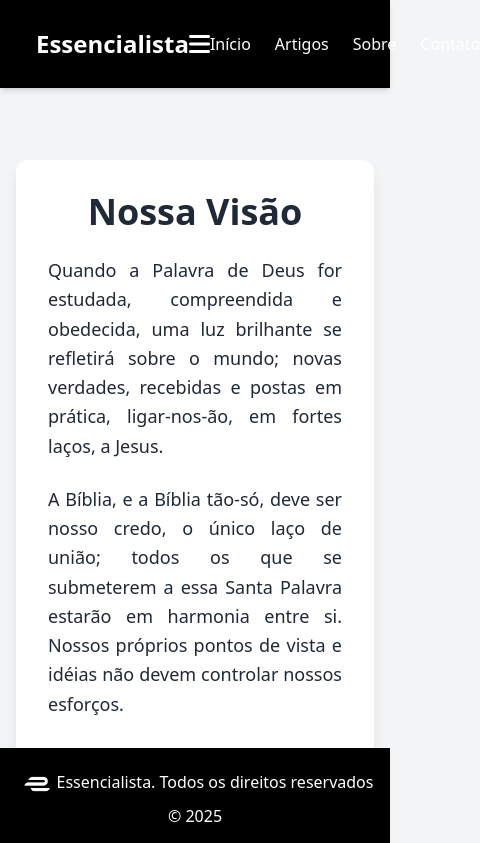
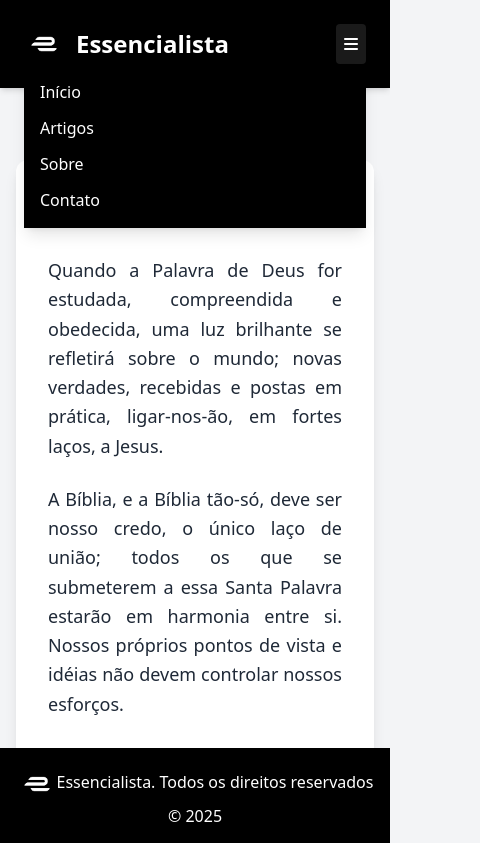
Before and after one commit to lbseven7/essencialista, a website: page about.html in a window 390 px wide. Both pictures are taken after a click on the button "Abrir menu". Shown: the top 843 px of the page, 480 px wide, since content can reach past the window. Drawn offline with nearby package versions, Linux system fonts and the light colour scheme.

Commit message:
chore:ajustes no menu hamburguer

```diff
--- a/about.html
+++ b/about.html
@@ -18,43 +18,55 @@
 
     <!-- Header -->
     <header class="bg-black text-white p-6 shadow-md">
-        <div class="container mx-auto flex justify-between items-center">
-            <!-- Logo -->
+        <div class="container mx-auto flex justify-between items-center relative">
             <div class="flex items-center space-x-3">
-                <a href="./home.html">
-                    <img src="./images/sem-bg-black.png" alt="Essencialista Logo" class="h-10">
+                <a href="home.html">
+                    <img src="images/sem-bg-black.png" alt="Essencialista Logo" class="h-10">
                 </a>
-                <h1 class="text-2xl font-bold">Essencialista</h1>
+                <a href="home.html">
+                    <h1 class="text-2xl font-bold">Essencialista</h1>
+                </a>
             </div>
 
             <!-- Mobile menu button -->
             <div class="md:hidden">
-                <button id="mobile-menu-button" class="text-white focus:outline-none">
-                    <i class="fas fa-bars text-2xl"></i>
+                <button id="mobileMenuBtn" class="md:hidden p-2 rounded bg-white/10 hover:bg-white/20"
+                        aria-label="Abrir menu" aria-expanded="false">
+                    <i class="fas fa-bars"></i>
                 </button>
             </div>
 
             <!-- Navigation -->
-            <nav id="main-nav" class="hidden md:block">
-                <ul class="flex space-x-6">
-                    <li><a href="./home.html" class="hover:text-orange-500">Início</a></li>
-                    <li><a href="./home.html#articles-section" class="hover:text-orange-500">Artigos</a></li>
-                    <li><a href="./about.html" class="hover:text-orange-500">Sobre</a></li>
-                    <li><a href="./contact.html" class="hover:text-orange-500">Contato</a></li>
+            <nav id="main-nav"
+                 class="hidden md:block absolute left-0 right-0 top-full w-full z-50 bg-black text-white p-4 shadow-lg max-h-[60vh] overflow-y-auto
+                        md:static md:bg-transparent md:p-0 md:shadow-none md:max-h-none md:overflow-visible">
+                <ul class="flex flex-col space-y-3 md:flex md:flex-row md:space-y-0 md:space-x-6">
+                    <li><a href="home.html" class="hover:text-orange-500">Início</a></li>
+                    <li><a href="home.html#articles-section" class="hover:text-orange-500">Artigos</a></li>
+                    <li><a href="about.html" class="hover:text-orange-500">Sobre</a></li>
+                    <li><a href="contact.html" class="hover:text-orange-500">Contato</a></li>
                 </ul>
             </nav>
         </div>
     </header>
 
     <script>
-        document.addEventListener('DOMContentLoaded', function() {
-            const mobileMenuButton = document.getElementById('mobile-menu-button');
-            const mainNav = document.getElementById('main-nav');
-
-            mobileMenuButton.addEventListener('click', function() {
-                mainNav.classList.toggle('hidden');
+        (function () {
+            const btn = document.getElementById('mobileMenuBtn');
+            const nav = document.getElementById('main-nav');
+            btn?.addEventListener('click', () => {
+                const isHidden = nav.classList.contains('hidden');
+                if (isHidden) {
+                    nav.classList.remove('hidden');
+                    nav.classList.add('block');
+                    btn.setAttribute('aria-expanded', 'true');
+                } else {
+                    nav.classList.add('hidden');
+                    nav.classList.remove('block');
+                    btn.setAttribute('aria-expanded', 'false');
+                }
             });
-        });
+        })();
     </script>
 
     <!-- Main Content -->
--- a/convert.js
+++ b/convert.js
@@ -60,8 +60,9 @@ const htmlTemplate = (data, content) => `
                 <i class="fas fa-bars"></i>
             </button>
 
-            <nav id="main-nav" class="hidden md:block absolute left-0 right-0 top-full w-full z-50 bg-black text-white p-4 shadow-lg
-                        md:static md:bg-transparent md:p-0 md:shadow-none">
+            <nav id="main-nav"
+                 class="hidden md:block absolute left-0 right-0 top-full w-full z-50 bg-black text-white p-4 shadow-lg max-h-[60vh] overflow-y-auto
+                        md:static md:bg-transparent md:p-0 md:shadow-none md:max-h-none md:overflow-visible">
                 <ul class="flex flex-col space-y-3 md:flex md:flex-row md:space-y-0 md:space-x-6">
                     <li><a href="../home.html" class="hover:text-orange-500">Início</a></li>
                     <li><a href="../home.html#articles-section" class="hover:text-orange-500">Artigos</a></li>
```
Also changed, not shown: articles/article1.html (+2 -2 lines), contact.html (+35 -13 lines), home.html (+6 -4 lines), posts/o-artista-visível.html (+1 -1 lines).
